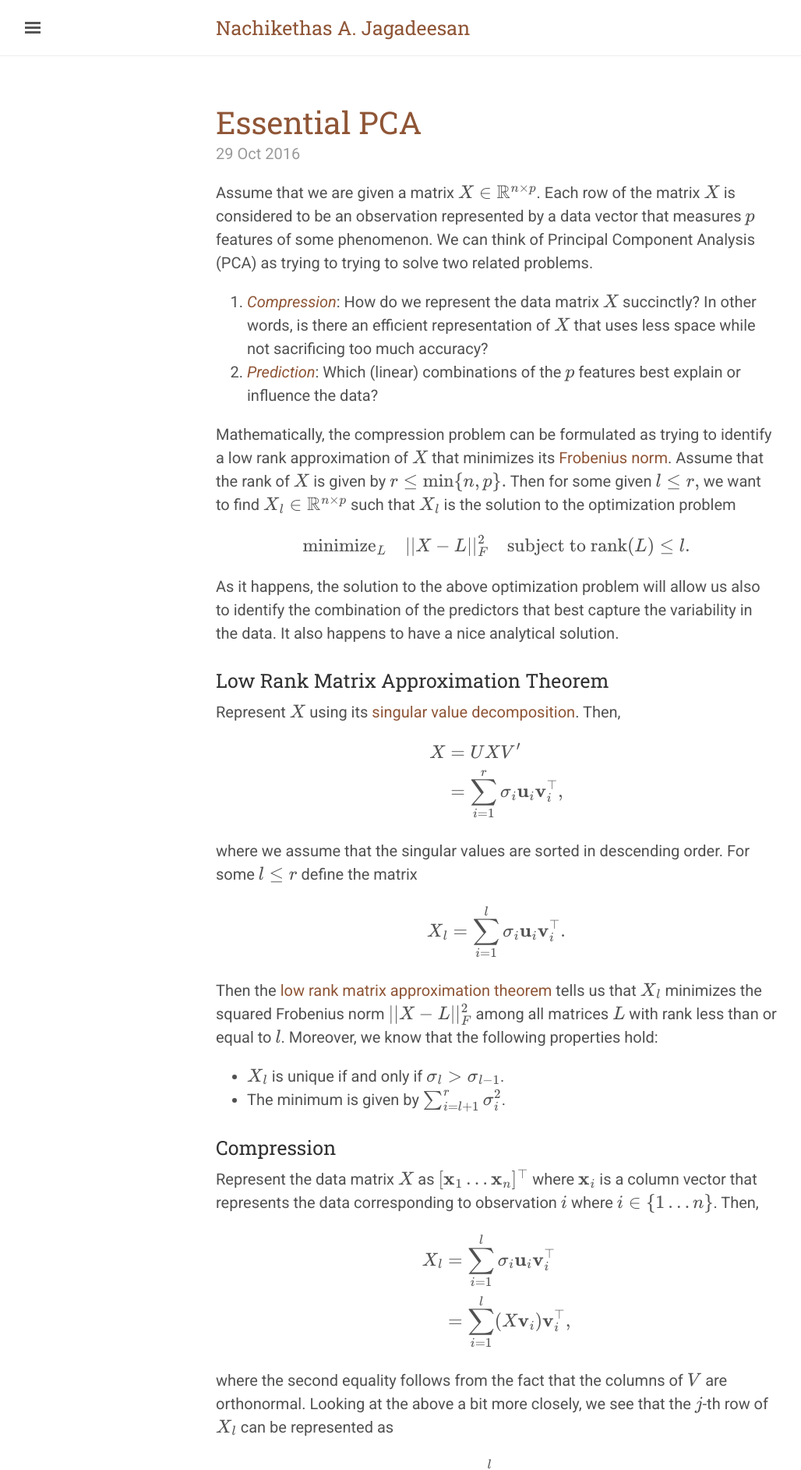
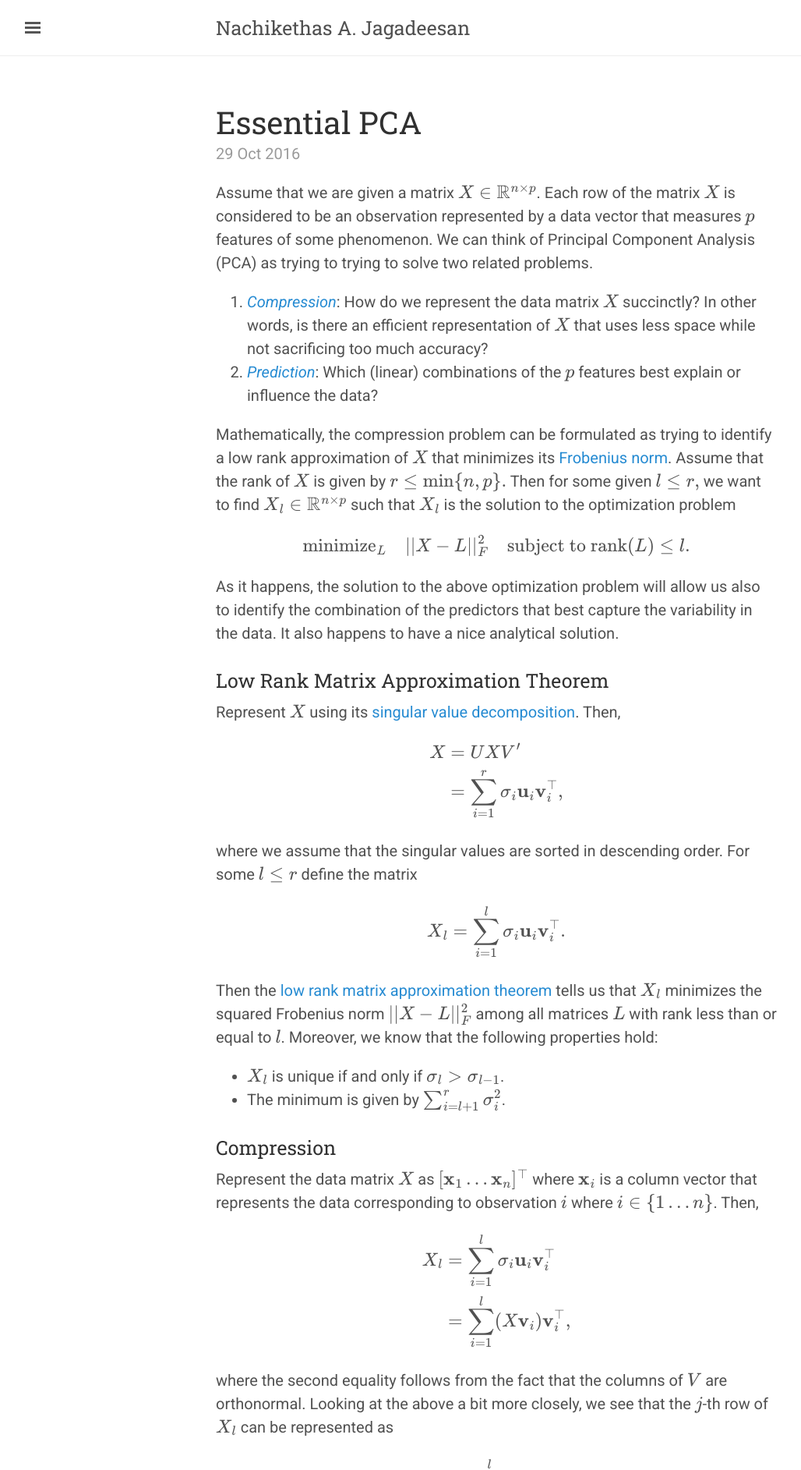
Before and after one commit to nachikethas/nachikethas.github.io, a Jekyll site: the page built from index.html, in a window 1280 px wide. Shown: the top 1885 px of the page at 78% size, without its empty margins (3-1031 px from the left). Built offline with Jekyll 4.4.1, drawn with Linux system fonts in a browser that asks for light colours; some web fonts are replaced; formulas are drawn with MathJax 3; the list of posts is cut into pages by our own code.

Commit message:
Black theme and analytics

```diff
--- a/_config.yml
+++ b/_config.yml
@@ -33,3 +33,6 @@
 sass:
     sass_dir: _sass
     style: :compressed
+
+# Google Analytics
+ga:                  UA-86479860-1
--- a/_includes/head.html
+++ b/_includes/head.html
@@ -23,4 +23,9 @@
   -->
   <!-- RSS -->
   <link rel="alternate" type="application/rss+xml" title="RSS" href="/atom.xml">
+
+  <!-- Analytics -->
+  {% if jekyll.environment == 'production' %}
+  {% include ga.html %}
+  {% endif %}
 </head>
--- a/_layouts/default.html
+++ b/_layouts/default.html
@@ -6,7 +6,7 @@
     src="https://cdn.mathjax.org/mathjax/latest/MathJax.js?config=TeX-AMS-MML_HTMLorMML">
   </script>
 
-  <body class="theme-base-0f sidebar-overlay">
+  <body>
 
     {% include sidebar.html %}
 
```
Also changed, not shown: _includes/ga.html (added, +10 -0 lines).
